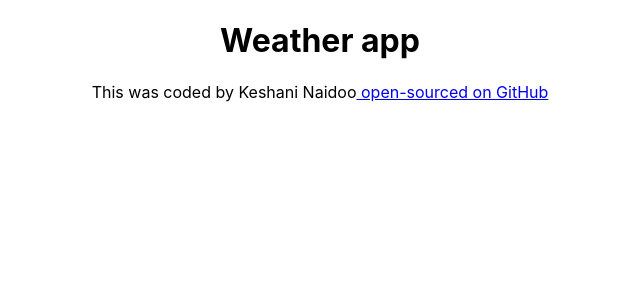
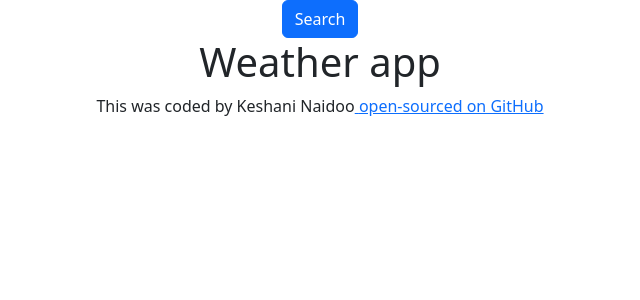
Before and after one commit to Keshani15/react-weather-app-final, a React (Create React App) app: page / in a window 1280 px wide. Shown: the top 300 px of the page, without its empty margins (320-960 px from the left). Built offline with nearby package versions, Linux system fonts and the light colour scheme.

Commit message:
added bootstrap

```diff
--- a/package.json
+++ b/package.json
@@ -6,6 +6,7 @@
     "@testing-library/jest-dom": "^5.17.0",
     "@testing-library/react": "^13.4.0",
     "@testing-library/user-event": "^13.5.0",
+    "bootstrap": "^5.3.2",
     "react": "^18.2.0",
     "react-dom": "^18.2.0",
     "react-scripts": "5.0.1",
--- a/src/App.js
+++ b/src/App.js
@@ -3,6 +3,8 @@
 export default function App() {
   return (
     <div className="App">
+      <div className="container">
+        <button className="btn btn-primary">Search</button>
         <h1>Weather app</h1>
         <footer>
           This was coded by Keshani Naidoo
@@ -16,5 +18,6 @@
           </a>
         </footer>
       </div>
+    </div>
   );
 }
```
Also changed, not shown: src/index.js (+7 -6 lines), 1 other file (tests, documents, lock files or other folders). Lines whose indentation alone changed are shown as unchanged.
